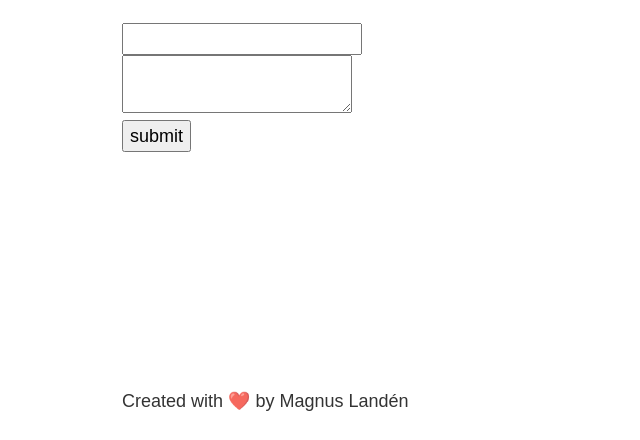
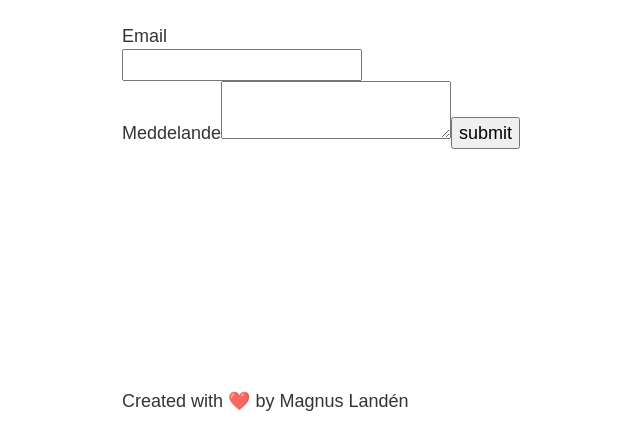
Before and after one commit to Mange95L/Portfolio, a Gatsby site: page /contactme in a window 1280 px wide. Shown: the part 360-800 px from the top of the page, without its empty margins (111-751 px from the left). Built offline with nearby package versions, Linux system fonts and the light colour scheme; Gatsby itself is replaced by a stand-in of ours.

Commit message:
contact form

```diff
--- a/src/pages/contactme.js
+++ b/src/pages/contactme.js
@@ -43,16 +43,30 @@
             <Layout>
                 <h1>Contact</h1>
 
-                {this.state.feedbackMsg && <p>{this.state.feedbackMsg} </p>}
 
+<div className="aroundtheform">
         <form ref={this.domRef} name="Contact Form" method="POST" data-netlify="true" onSubmit={event => this.handleSubmit(event)}>
           <input ref="form-name" type="hidden" name="form-name" value="Contact Form" />
-          <input ref="email" type="email" name="email" />
+          <label for="email">Email</label><br></br>
+          <input ref="email" id="email" type="email" name="email" />
           <br></br>
-          <textarea ref="message" name="message" />
-          <br></br>
+          <label for="subject">Meddelande</label>
+          <textarea ref="message" id="subject" name="message" />
+
           <input type="submit" value="submit" />
         </form>
+        </div>
+        {this.state.feedbackMsg && <p>{this.state.feedbackMsg} </p>}
+
+
+
+        {/* THE OTHER FORM */}
+
+
+
+
+
+
 
             </Layout>
         )
--- a/src/styles/index.scss
+++ b/src/styles/index.scss
@@ -664,3 +664,13 @@
   color: #0073b1;
   text-decoration: none;
 }
+
+
+
+
+
+// FORM STYLE
+
+.aroundtheform{
+
+}
```
